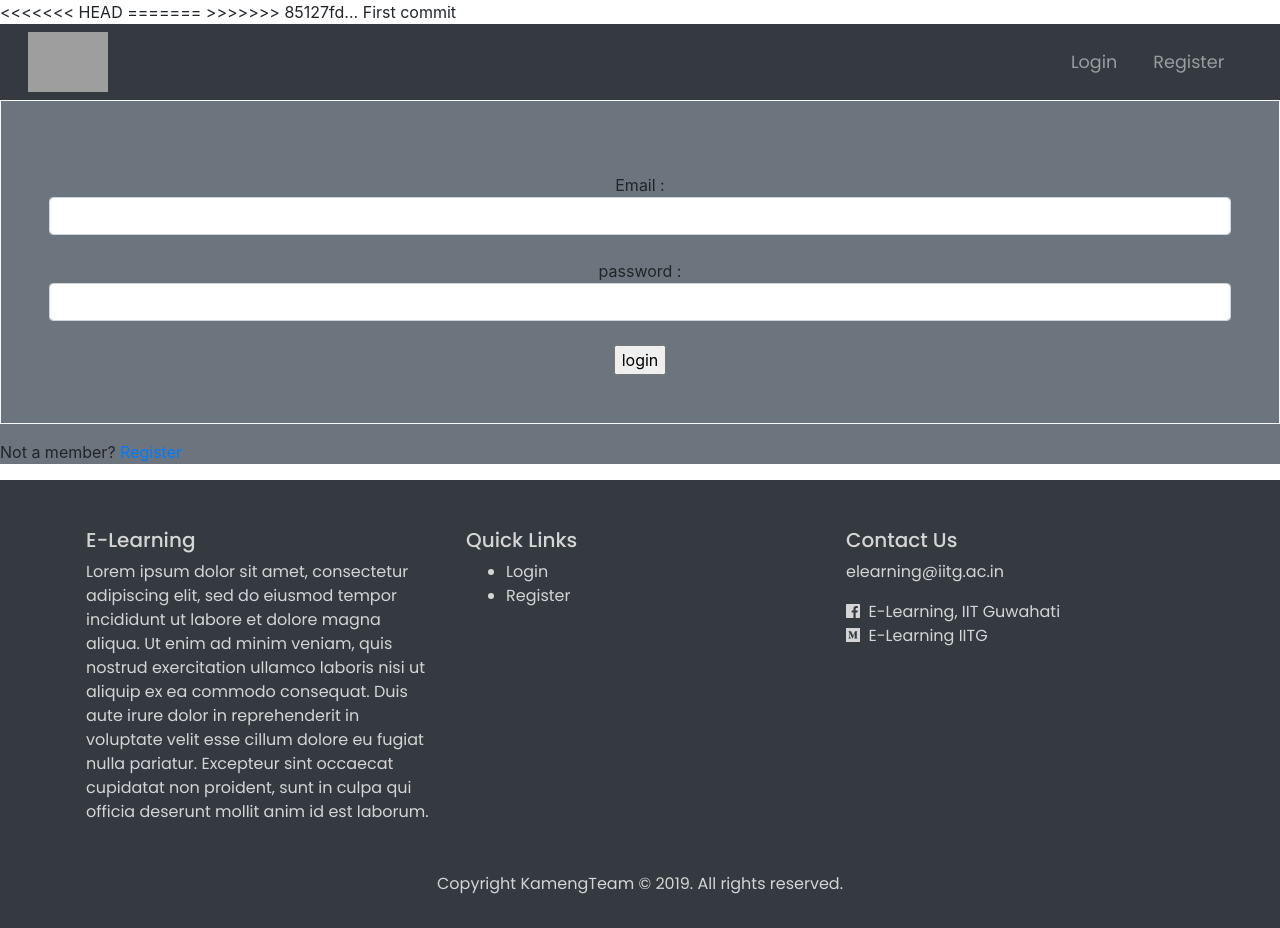
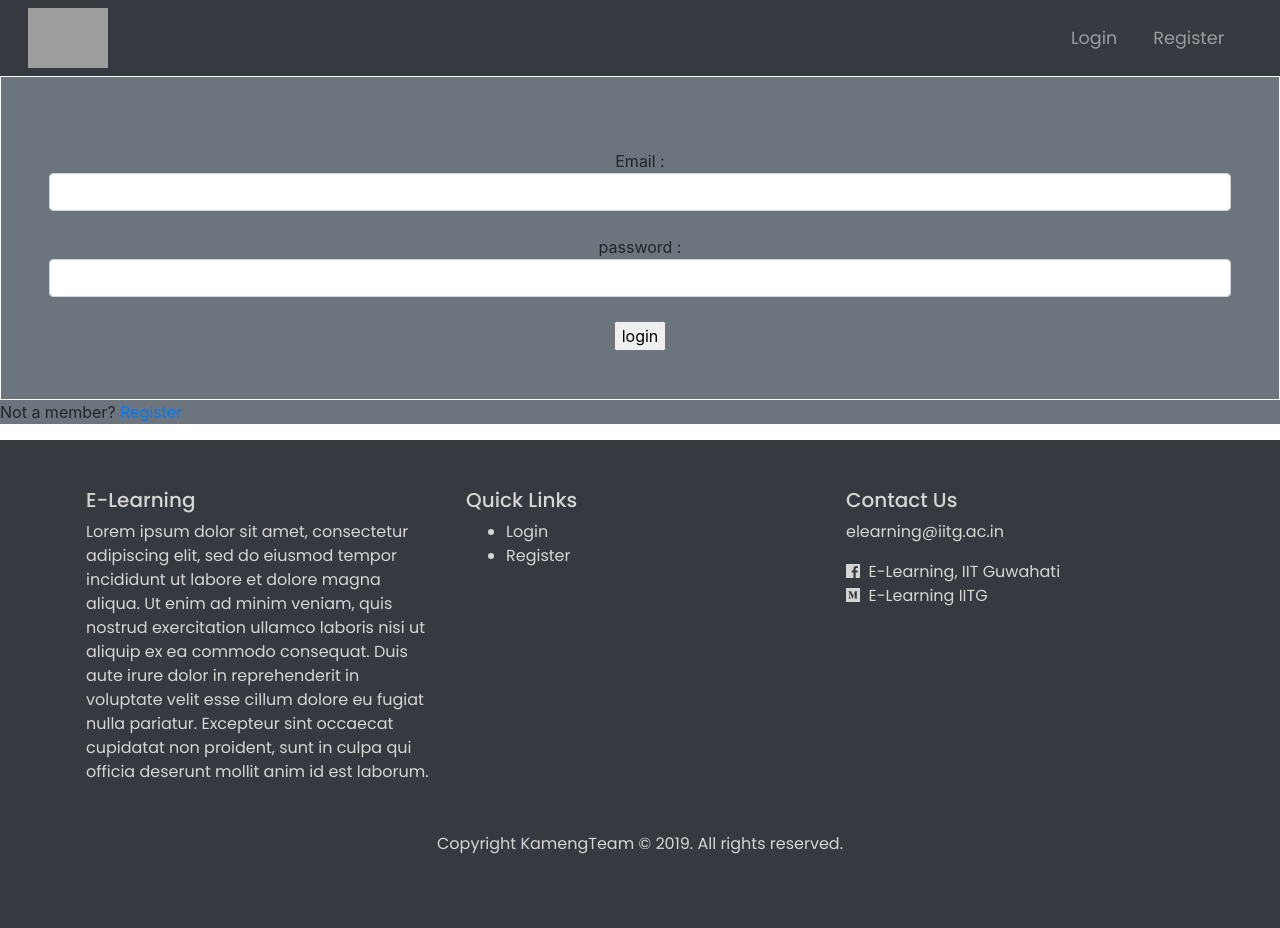
Before and after one commit to FalakChhikara/IITG-EduPortal, a Django app: page / in a window 1280 px wide. After the commit the page ends 854 px from the top, so only its background shows below. Run offline with Django 3.2, Linux system fonts and the light colour scheme; some libraries are stand-ins or nearby versions; grey boxes are pictures that could not be loaded.

Commit message:
Update base1.html

```diff
--- a/E_Learning/accounts/templates/base1.html
+++ b/E_Learning/accounts/templates/base1.html
@@ -1,8 +1,4 @@
-<<<<<<< HEAD
-{% load staticfiles %}
-=======
 {% load static %}
->>>>>>> 85127fd... First commit
 {% block js %}
 {% endblock %}
 <!DOCTYPE html>
```
